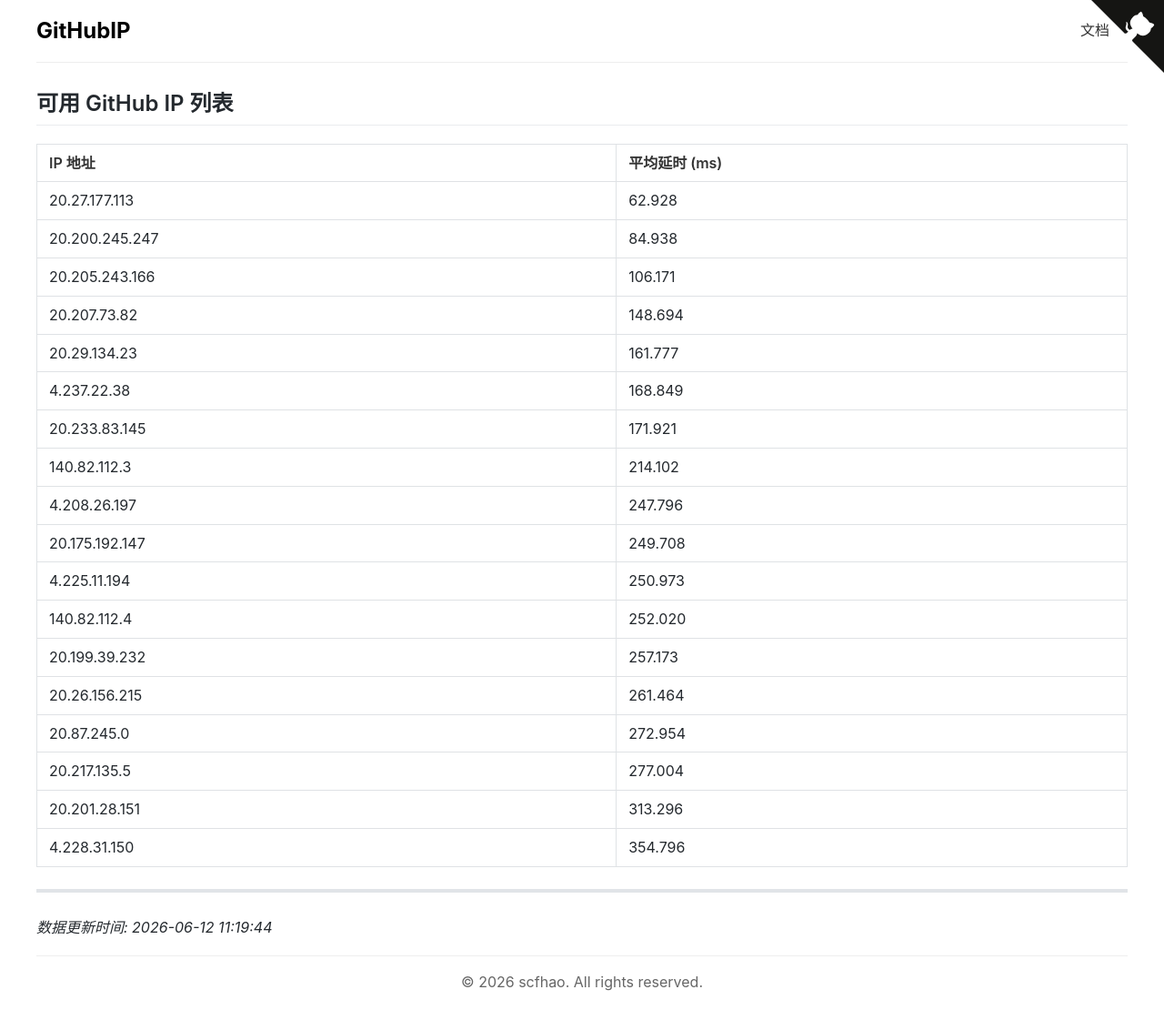
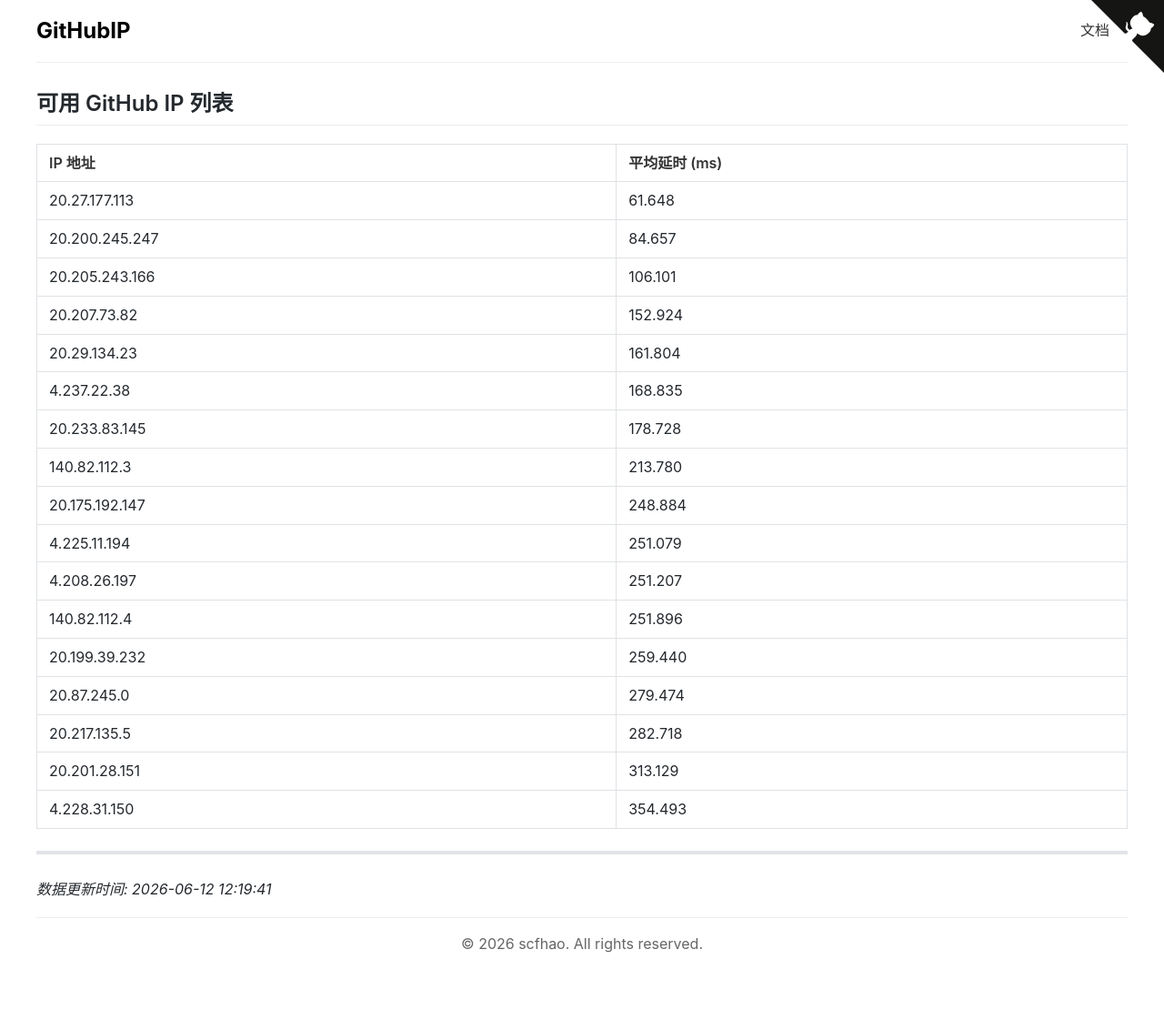
Before and after one commit to scfhao/GitHubIP, a Jekyll site: the page built from index.md, in a window 1280 px wide. Shown: the whole page at 91% size. Built offline with Jekyll 4.4.1, drawn with Linux system fonts in a browser that asks for light colours; after the commit the page ends 1068 px from its top, so only the background shows below that.

Commit message:
自动脚本执行 - 2026-06-12 12:19:41

```diff
--- a/index.md
+++ b/index.md
@@ -1,32 +1,31 @@
 ---
 layout: home
 title: GitHub IP 列表
-date: 2026-06-12 11:19:44
+date: 2026-06-12 12:19:41
 ---
 
 ## 可用 GitHub IP 列表
 
 | IP 地址 | 平均延时 (ms) |
 |---------|--------------|
-| 20.27.177.113 | 62.928 |
-| 20.200.245.247 | 84.938 |
-| 20.205.243.166 | 106.171 |
-| 20.207.73.82 | 148.694 |
-| 20.29.134.23 | 161.777 |
-| 4.237.22.38 | 168.849 |
-| 20.233.83.145 | 171.921 |
-| 140.82.112.3 | 214.102 |
-| 4.208.26.197 | 247.796 |
-| 20.175.192.147 | 249.708 |
-| 4.225.11.194 | 250.973 |
-| 140.82.112.4 | 252.020 |
-| 20.199.39.232 | 257.173 |
-| 20.26.156.215 | 261.464 |
-| 20.87.245.0 | 272.954 |
-| 20.217.135.5 | 277.004 |
-| 20.201.28.151 | 313.296 |
-| 4.228.31.150 | 354.796 |
+| 20.27.177.113 | 61.648 |
+| 20.200.245.247 | 84.657 |
+| 20.205.243.166 | 106.101 |
+| 20.207.73.82 | 152.924 |
+| 20.29.134.23 | 161.804 |
+| 4.237.22.38 | 168.835 |
+| 20.233.83.145 | 178.728 |
+| 140.82.112.3 | 213.780 |
+| 20.175.192.147 | 248.884 |
+| 4.225.11.194 | 251.079 |
+| 4.208.26.197 | 251.207 |
+| 140.82.112.4 | 251.896 |
+| 20.199.39.232 | 259.440 |
+| 20.87.245.0 | 279.474 |
+| 20.217.135.5 | 282.718 |
+| 20.201.28.151 | 313.129 |
+| 4.228.31.150 | 354.493 |
 
 ---
 
-*数据更新时间: 2026-06-12 11:19:44*
+*数据更新时间: 2026-06-12 12:19:41*
```
